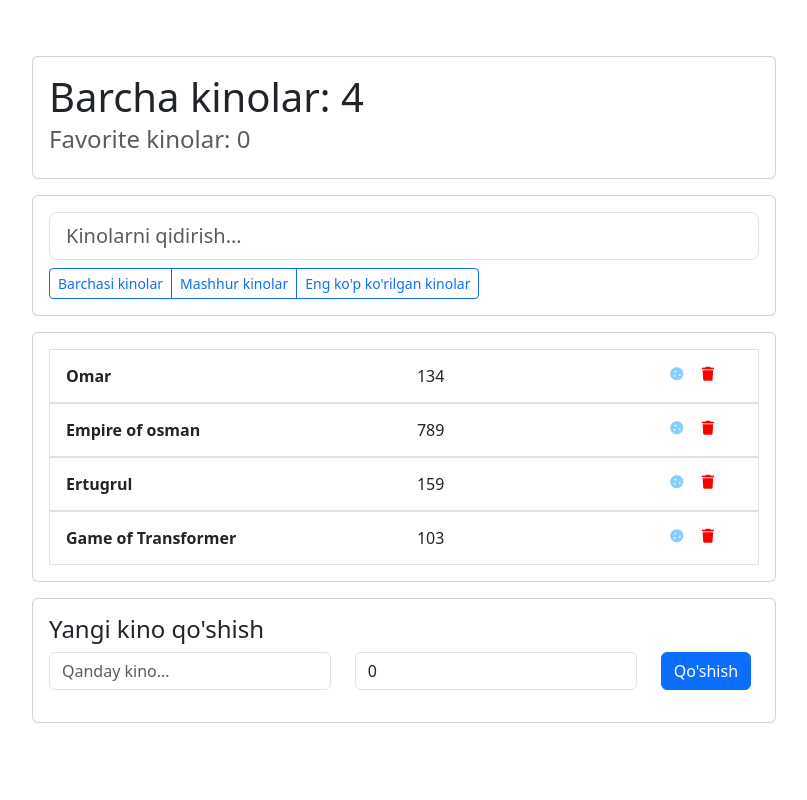
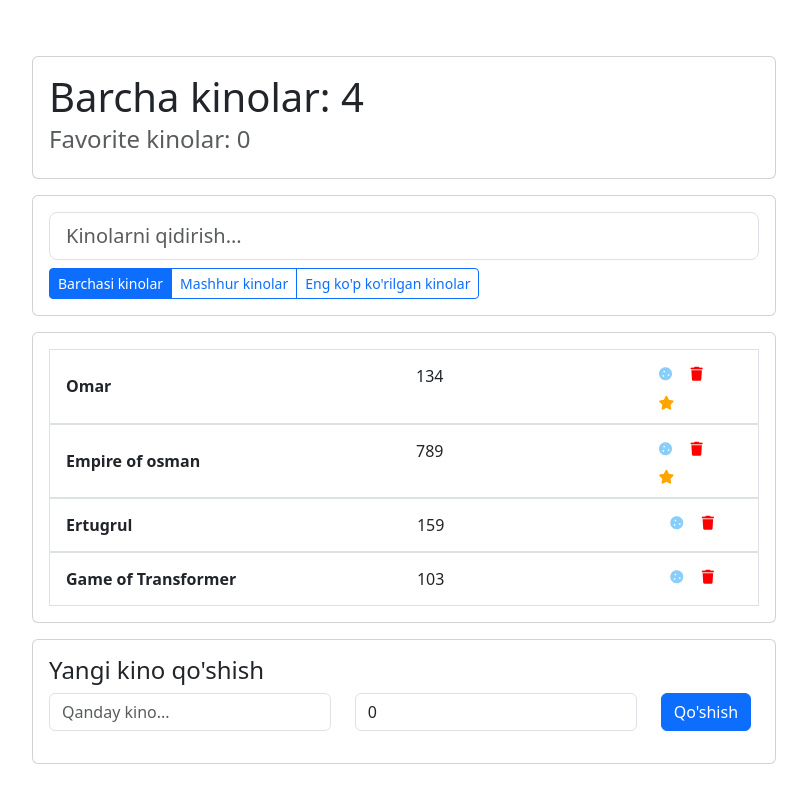
Before and after one commit to axrorbekdf/todo-blog-app, a Vue app: page / in a window 1280 px wide. Shown: the whole page, without its empty margins (236-1043 px from the left). Built offline with nearby package versions, Linux system fonts and the light colour scheme.

Commit message:
Filter comlate

```diff
--- a/src/components/app-filter/AppFilter.vue
+++ b/src/components/app-filter/AppFilter.vue
@@ -1,13 +1,29 @@
 <template>
     <div class="btn-group">
-        <button type="button" class="btn btn-outline-primary btn-sm">Barchasi kinolar</button>
-        <button type="button" class="btn btn-outline-primary btn-sm">Mashhur kinolar</button>
-        <button type="button" class="btn btn-outline-primary btn-sm">Eng ko'p ko'rilgan kinolar</button>
+        <button type="button" @click="setFilterKeyValue('all')" class="btn btn-sm" :class="[filterName=='all' ? 'btn-primary':'btn-outline-primary']">Barchasi kinolar</button>
+        <button type="button" @click="setFilterKeyValue('popular')" class="btn btn-sm" :class="[filterName=='popular' ? 'btn-primary':'btn-outline-primary']">Mashhur kinolar</button>
+        <button type="button" @click="setFilterKeyValue('mostViewers')" class="btn btn-sm" :class="[filterName=='mostViewers' ? 'btn-primary':'btn-outline-primary']">Eng ko'p ko'rilgan kinolar</button>
     </div>
 </template>
 <script>
 export default {
-
+    props:{
+        filterName: {
+            type: String,
+            required: true
+        }
+    },
+    data(){
+        return {
+            filter: 'all'
+        }
+    },
+    methods: {
+        setFilterKeyValue(filter){
+            this.filter = filter
+            this.$emit('setFilter', this.filter)
+        }
+    }
 }
 </script>
 <style>
--- a/src/components/app/App.vue
+++ b/src/components/app/App.vue
@@ -9,7 +9,7 @@
         <div class="card">
             <div class="card-body">
               <SearchPanel @setSearch="setSearchkey"/>
-              <AppFilter @setFilter="setFilterkey"/>
+              <AppFilter @setFilter="setFilterkey" :filterName="filterKey"/>
             </div>
         </div>
       </div>
@@ -17,7 +17,7 @@
       <div class="col-8 p-2">
         <div class="card">
             <div class="card-body">
-              <MovieList :data="searchHandler(movies, searchKey)" @socialEvent="changeSocial" />
+              <MovieList :data="filterHandler(searchHandler(movies, searchKey), filterKey)" @socialEvent="changeSocial" />
             </div>
         </div>
       </div>
@@ -57,14 +57,14 @@
                     id: 1,
                     name: "Omar",
                     viewers: 134,
-                    like: false,
+                    like: true,
                     favorite: false
                 },
                 {
                     id: 2,
                     name: "Empire of osman",
                     viewers: 789,
-                    like: false,
+                    like: true,
                     favorite: false
                 },
                 {
@@ -83,7 +83,7 @@
                 }
             ],
             searchKey: '',
-            filterKey: 0
+            filterKey: 'all'
         }
     },
 
@@ -125,28 +125,22 @@
       },
 
       filterHandler(movies, filterKey){
-        if(searchKey.length == 0){
+        if(filterKey == 'all'){
           return movies
         }
 
         switch(filterKey){
-          case 1:
-            movies.filter(c => {
-              return c.favorite;
-            })
-            break;
-          case 2:
-            movies.filter(c => {
-              return c.like;
-            })
-            break;
+          case 'popular':
+            return movies.filter(c => c.like)
+          case 'mostViewers':
+            return movies.filter(c => c.viewers > 500)
+          default:
+            return movies
         }
-
-        return movies;
       },
 
       setSearchkey(key){
-        this.searchKey = key;
+        this.searchKey = key
       },
       setFilterkey(key){
         this.filterKey = key
```
